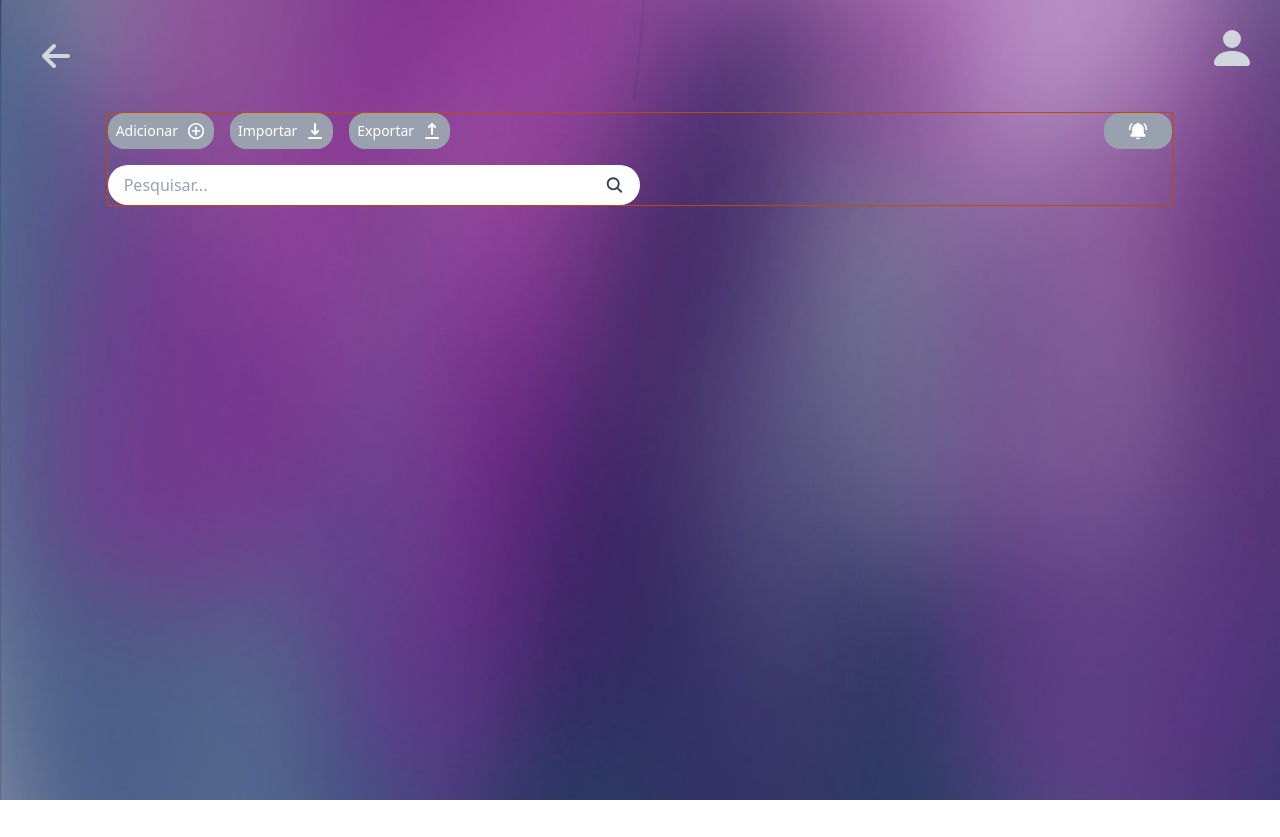
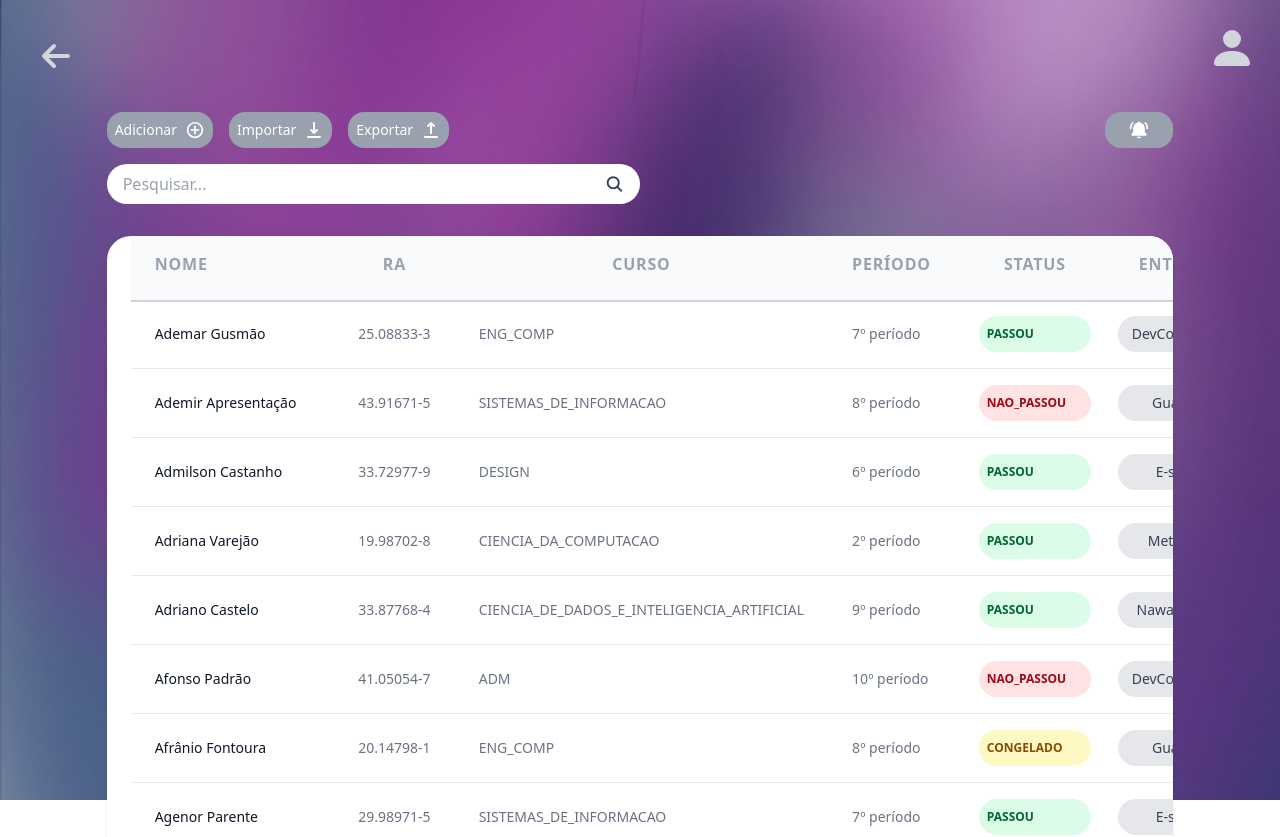
Before and after one commit to Maua-Dev/portal_das_entidades_front, a React (Vite) app: page /home/1 in a window 1280 px wide. Shown: the top 837 px of the page. Before the commit the page ends 800 px from the top, so only its background shows below. Built offline with nearby package versions, Linux system fonts and the light colour scheme.

Commit message:
feat: add table

```diff
--- a/src/pages/home.tsx
+++ b/src/pages/home.tsx
@@ -339,7 +339,7 @@ export default function Home() {
 
     return (
         <div
-            className="min-h-screen bg-cover bg-center bg-no-repeat relative"
+            className="min-h-screen bg-cover bg-center bg-no-repeat bg-fixed relative"
             style={{ backgroundImage: `url(${homeBackGround})` }}
         >
             <ProfileButton></ProfileButton>
@@ -347,7 +347,7 @@ export default function Home() {
                 <ArrowButton></ArrowButton>
             </Link>
 
-            <div className="absolute top-28 inset-x-6 max-w-5/6 mx-auto border-1 border-amber-700">
+            <div className="absolute top-28 inset-x-6 max-w-5/6 mx-auto">
                  <div className="flex justify-between items-center">
                     <div className="flex space-x-4">
                         <AddButton />
@@ -356,8 +356,45 @@ export default function Home() {
                     </div>
                     <BellButton />
                 </div>
-                <div className="pt-4 w-1/2">
+                <div className="py-4 w-1/2">
                     <SearchBar></SearchBar>
+                </div>
+                <div className="mt-4 bg-white rounded-3xl shadow overflow-y-auto px-6 max-h-[750px]">
+                    <table className="min-w-full">
+                        <thead className="bg-gray-50 sticky top-0 z-10 shadow-[0_2px_0_0_rgba(209,213,219,1)]">
+                            <tr>
+                                <th className="w-4/12 px-6 pt-4 pb-6 text-left font-bold text-gray-400 uppercase tracking-wider">Nome</th>
+                                <th className="px-6 pt-4 pb-6 text-center font-bold text-gray-400 uppercase tracking-wider">RA</th>
+                                <th className="px-6 pt-4 pb-6 text-center font-bold text-gray-400 uppercase tracking-wider">Curso</th>
+                                <th className="px-6 pt-4 pb-6 text-center font-bold text-gray-400 uppercase tracking-wider">Período</th>
+                                <th className="px-6 pt-4 pb-6 text-center font-bold text-gray-400 uppercase tracking-wider">Status</th>
+                                <th className="px-6 pt-4 pb-6 text-center font-bold text-gray-400 uppercase tracking-wider">Entidade</th>
+                            </tr>
+                        </thead>
+                        <tbody className="bg-white divide-y divide-gray-200">
+                            {Alunos.map((aluno) => (
+                                <tr key={aluno.RA}>
+                                    <td className="px-6 py-4 whitespace-nowrap text-sm text-gray-900">{aluno.nome}</td>
+                                    <td className="px-6 py-4 whitespace-nowrap text-sm text-gray-500">{aluno.RA}</td>
+                                    <td className="px-6 py-4 whitespace-nowrap text-sm text-gray-500">{aluno.curso}</td>
+                                    <td className="px-6 py-4 whitespace-nowrap text-sm text-gray-500">{aluno.periodo}º período</td>
+                                    <td className="px-6 py-4 whitespace-nowrap text-sm">
+                                        <span className={`px-2 py-2 text-xs flex leading-5 font-semibold rounded-full w-28
+                                            ${aluno.status === 'PASSOU' ? 'bg-green-100 text-green-800' :
+                                            aluno.status === 'NAO_PASSOU' ? 'bg-red-100 text-red-800' :
+                                            'bg-yellow-100 text-yellow-800'}`}>
+                                            {aluno.status}
+                                        </span>
+                                    </td>
+                                    <td className="py-4 whitespace-nowrap text-sm text-center">
+                                        <span className="bg-gray-200 px-3 py-2 rounded-full text-gray-700 inline-block w-32">
+                                            {aluno.entidade}
+                                        </span>
+                                    </td>
+                                </tr>
+                            ))}
+                        </tbody>
+                    </table>
                 </div>
             </div>
         </div>
```
